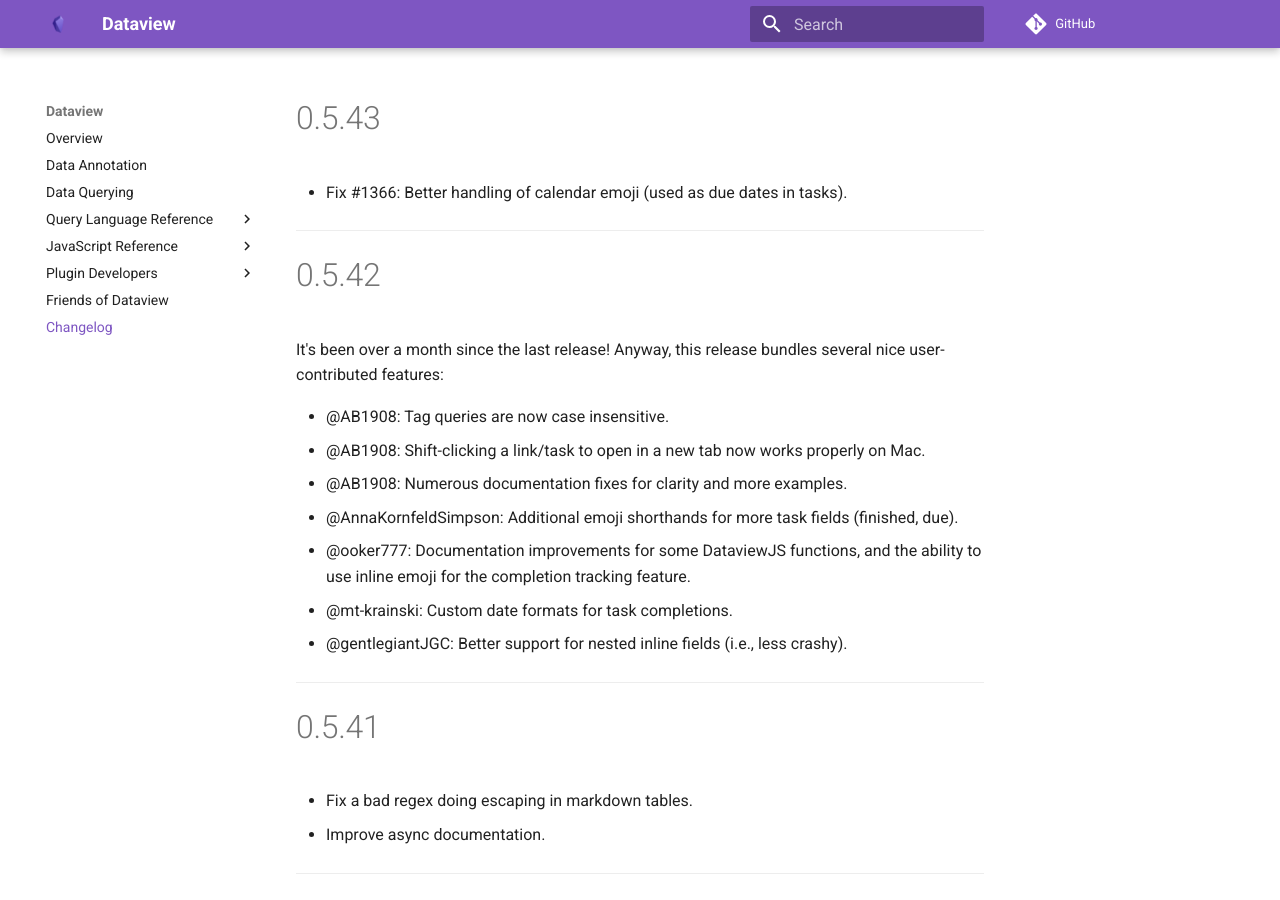
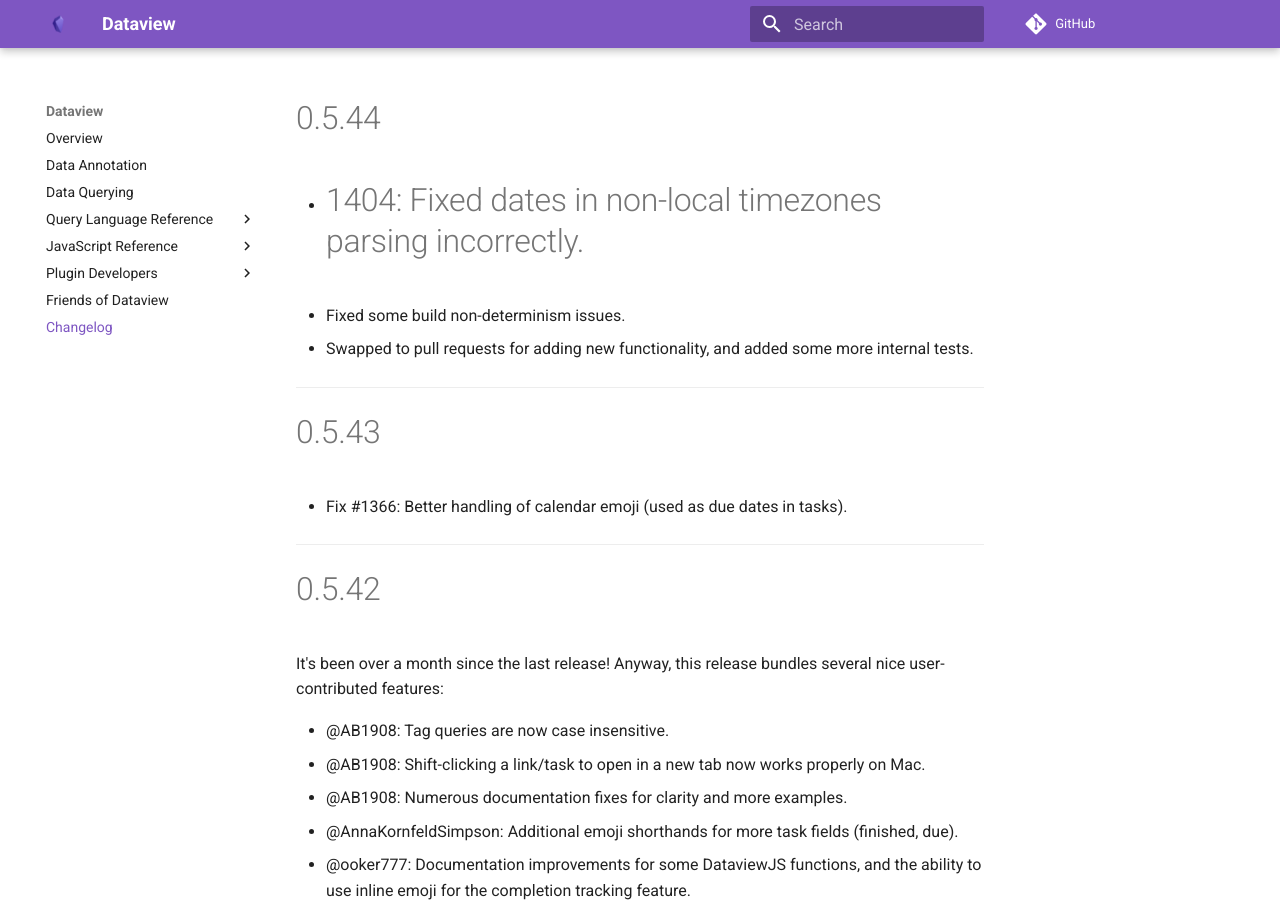
Before and after one commit to blacksmithgu/obsidian-dataview, an MkDocs documentation site: the page built from docs/docs/changelog.md, in a window 1280 px wide and 900 px high. Built offline with MkDocs 1.6.1 and Material for MkDocs 9.7.7, drawn with Linux system fonts in a browser that asks for light colours; comment, search, counter and statistics services are not loaded.

Commit message:
Auto-release 0.5.44

```diff
--- a/docs/docs/changelog.md
+++ b/docs/docs/changelog.md
@@ -1,3 +1,11 @@
+# 0.5.44
+
+- #1404: Fixed dates in non-local timezones parsing incorrectly.
+- Fixed some build non-determinism issues.
+- Swapped to pull requests for adding new functionality, and added some more internal tests.
+
+---
+
 # 0.5.43
 
 - Fix #1366: Better handling of calendar emoji (used as due dates in tasks).
--- a/manifest-beta.json
+++ b/manifest-beta.json
@@ -1,7 +1,7 @@
 {
   "id": "dataview",
   "name": "Dataview",
-  "version": "0.5.43",
+  "version": "0.5.44",
   "minAppVersion": "0.13.11",
   "description": "Complex data views for the data-obsessed.",
   "author": "Michael Brenan <blacksmithgu@gmail.com>",
--- a/package.json
+++ b/package.json
@@ -1,6 +1,6 @@
 {
   "name": "obsidian-dataview",
-  "version": "0.5.43",
+  "version": "0.5.44",
   "description": "Advanced data views for Obsidian.md.",
   "main": "lib/index.js",
   "types": "lib/index.d.ts",
--- a/versions.json
+++ b/versions.json
@@ -119,5 +119,6 @@
   "0.5.40": "0.12.0",
   "0.5.41": "0.12.0",
   "0.5.42": "0.12.0",
-  "0.5.43": "0.12.0"
+  "0.5.43": "0.12.0",
+  "0.5.44": "0.12.0"
 }
```
Also changed, not shown: CHANGELOG.md, manifest.json.
